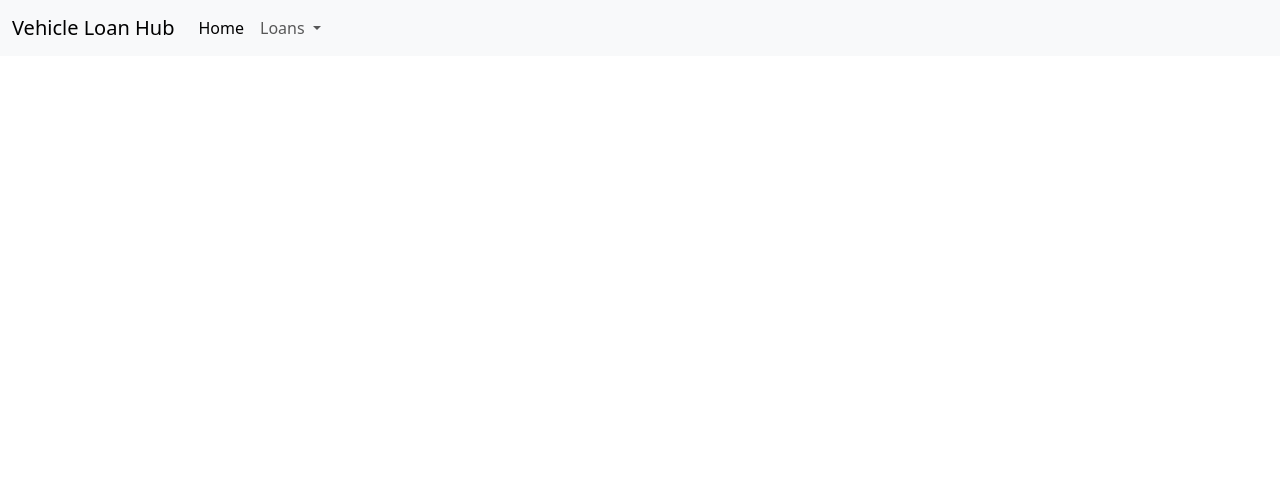
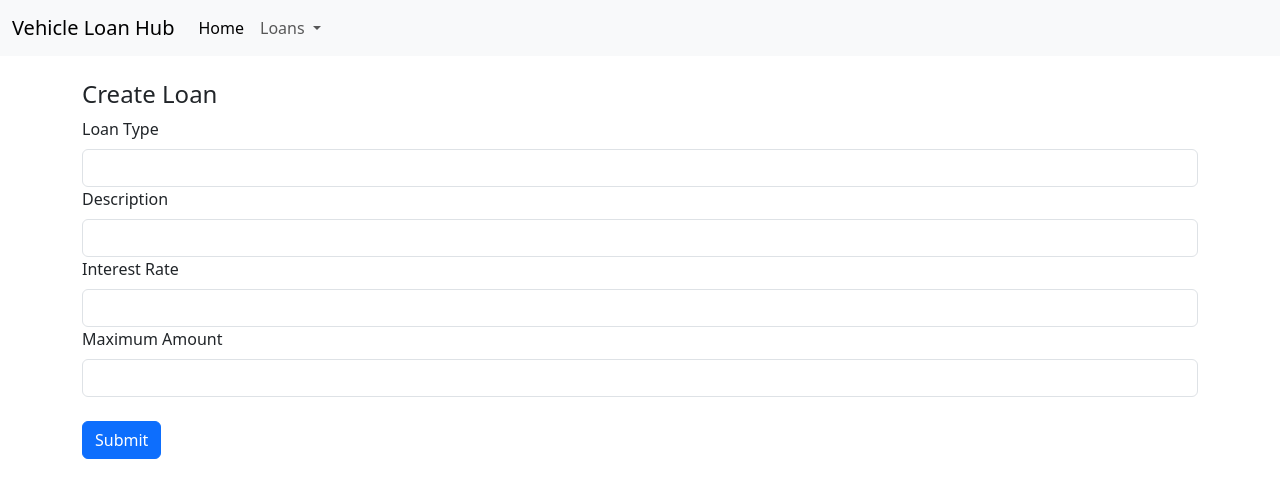
Before and after one commit to mzuhaibh/vehicle-loan-application, an Angular app in the folder angularapp/: page /admin/loans/create in a window 1280 px wide. Before the commit this address led to /. Shown: the top 498 px of the page. Built offline with nearby package versions, Linux system fonts and the light colour scheme.

Commit message:
Add Routes and Import FormsModule

```diff
--- a/angularapp/src/app/app-routing.module.ts
+++ b/angularapp/src/app/app-routing.module.ts
@@ -1,7 +1,12 @@
 import { NgModule } from '@angular/core';
 import { RouterModule, Routes } from '@angular/router';
+import { ViewloanComponent } from './core/components/viewloan/viewloan.component';
+import { CreateloanComponent } from './core/components/createloan/createloan.component';
 
-const routes: Routes = [];
+const routes: Routes = [
+  { path: 'admin/loans', component: ViewloanComponent },
+  { path: 'admin/loans/create', component: CreateloanComponent}
+];
 
 @NgModule({
   imports: [RouterModule.forRoot(routes)],
--- a/angularapp/src/app/core/components/navbar/navbar.component.html
+++ b/angularapp/src/app/core/components/navbar/navbar.component.html
@@ -14,7 +14,8 @@
             Loans
           </a>
           <ul class="dropdown-menu">
-            <li><a class="dropdown-item" href="#">Create Loan</a></li>
+            <li><a class="dropdown-item" routerLink="admin/loans/create">Create Loan</a></li>
+            <li><a class="dropdown-item" routerLink="admin/loans">View Loans</a></li>
           </ul>
         </li>
       </ul>
```
Also changed, not shown: angularapp/src/app/app.module.ts (+8 -2 lines).
